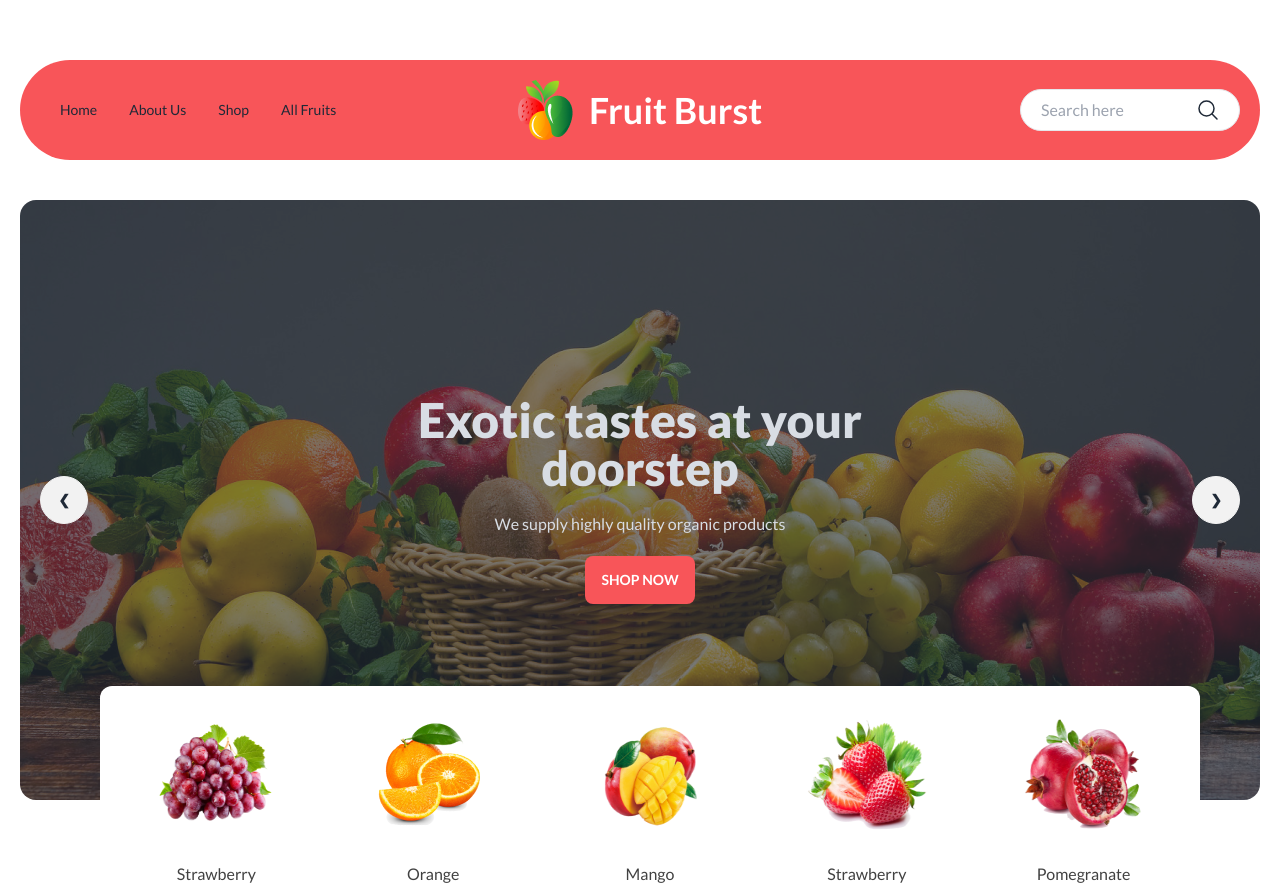
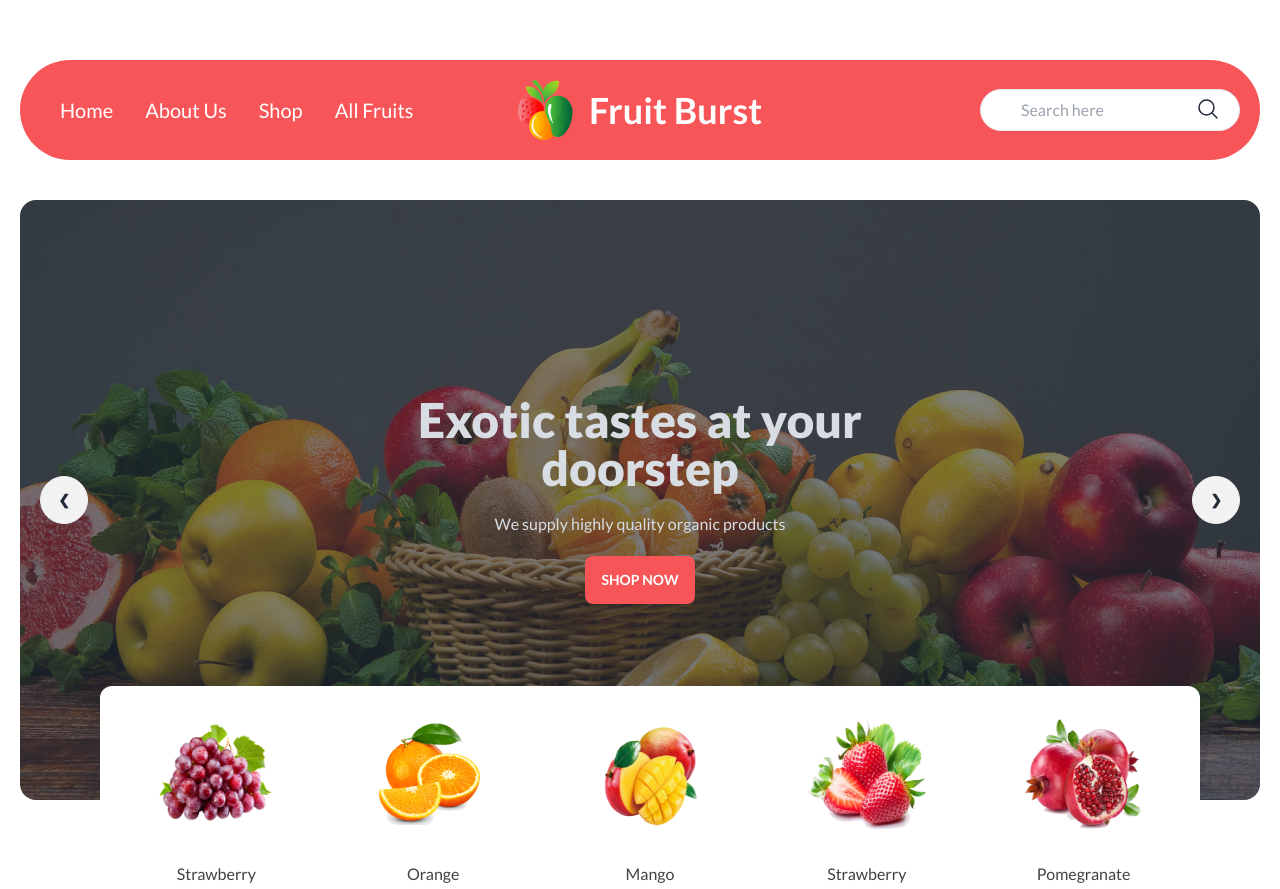
Before and after one commit to shahadat74238/fruit-brust, a plain HTML site: page index.html in a window 1280 px wide. Shown: the top 889 px of the page. Drawn offline with nearby package versions, Linux system fonts and the light colour scheme; grey boxes are pictures that could not be loaded.

Commit message:
complect full assaignment

```diff
--- a/index.html
+++ b/index.html
@@ -46,8 +46,8 @@
     <header class="container mx-auto p-5">
         <!-- Nav Started -->
         <nav>
-            <div class="navbar bg-base-100 bg-[#F85559] rounded-full my-10 p-5">
-                <div class="navbar-start">
+            <div class="navbar bg-base-100 lg:bg-[#F85559] rounded-full my-10 lg:p-5 flex-row-reverse lg:flex-row">
+                <div class="navbar-start justify-end lg:justify-start">
                     <div class="dropdown">
                         <label tabindex="0" class="btn btn-ghost lg:hidden">
                             <svg xmlns="http://www.w3.org/2000/svg" class="h-5 w-5" fill="none" viewBox="0 0 24 24"
@@ -58,20 +58,19 @@
                         </label>
                         <ul tabindex="0"
                             class="menu menu-sm dropdown-content mt-3 z-[1] p-2 shadow bg-base-100 rounded-box w-52">
-                            <li><a>Item 1</a></li>
-                            <li><a>Item 3</a></li>
-                        </ul>
-                    </div>
-
-                    <div class="hidden lg:block">
-                        <ul class="menu menu-horizontal px-1">
                             <li><a>Home</a></li>
                             <li><a>About Us</a></li>
                             <li><a>Shop</a></li>
                             <li><a>All Fruits</a></li>
                         </ul>
                     </div>
-                    <div>
+                    <div class="hidden lg:block">
+                        <ul class="menu menu-horizontal px-1 text-white text-xl font-medium">
+                            <li><a>Home</a></li>
+                            <li><a>About Us</a></li>
+                            <li><a>Shop</a></li>
+                            <li><a>All Fruits</a></li>
+                        </ul>
                     </div>
                 </div>
                 <div class="navbar-center hidden lg:flex">
@@ -80,15 +79,20 @@
                         <h1 class="text-white font-bold font-lato text-4xl">Fruit Burst</h1>
                     </div>
                 </div>
-                <div class="navbar-end invisible lg:visible">
-                    <input type="search" placeholder="Search here" class="border rounded-full py-2 px-5 relative">
-                    <div class="absolute mr-5">
+                <div class="navbar-end flex justify-start lg:justify-end">
+                    <div class="flex gap-4 items-center lg:hidden">
+                        <img class="w-10" src="./images/logo.png" alt="">
+                        <h1 class=" font-bold font-lato text-2xl">Fruit Burst</h1>
+                    </div>
+                    <div class="hidden lg:block relative">
+                        <input type="search" placeholder="Search here" class="border rounded-full py-2 px-10">
+                        <div class="absolute top-2 right-5">
                             <svg xmlns="http://www.w3.org/2000/svg" fill="none" viewBox="0 0 24 24" stroke-width="1.5"
                                 stroke="currentColor" class="w-6 h-6">
                                 <path stroke-linecap="round" stroke-linejoin="round"
                                     d="M21 21l-5.197-5.197m0 0A7.5 7.5 0 105.196 5.196a7.5 7.5 0 0010.607 10.607z" />
                             </svg>
-
+                        </div>
                     </div>
                 </div>
             </div>
@@ -725,7 +729,8 @@
             <div class="text-center space-y-5">
                 <h1 class="text-5xl font-extrabold">Why Choose Us</h1>
                 <p class="max-w-[600px] mx-auto">
-                    Contrary to popular belief, is not simply random text. It has roots in a piece of classical Latin literature from 45 BC, making it over 2000 years old.
+                    Contrary to popular belief, is not simply random text. It has roots in a piece of classical Latin
+                    literature from 45 BC, making it over 2000 years old.
                 </p>
             </div>
             <!-- service container -->
@@ -739,7 +744,7 @@
                         <div class="text-center lg:text-left">
                             <h1 class="text-2xl font-extrabold">Dedicated Team</h1>
                             <div class="flex justify-center lg:justify-start">
-                                <hr class="w-24 border border-black"/>
+                                <hr class="w-24 border border-black" />
                             </div>
                             <p class="text-secendry-color">
                                 Professional employees are there for you to pick the most amazing and fresh fruits.
@@ -753,7 +758,7 @@
                         <div class="text-center lg:text-left">
                             <h1 class="text-2xl font-extrabold">Fresh is Best</h1>
                             <div class="flex justify-center lg:justify-start">
-                                <hr class="w-24 border border-black"/>
+                                <hr class="w-24 border border-black" />
                             </div>
                             <p class="text-secendry-color">
                                 Professional employees are there for you to pick the most amazing and fresh fruits.
@@ -767,7 +772,7 @@
                         <div class="text-center lg:text-left">
                             <h1 class="text-2xl font-extrabold">Dedicated Team</h1>
                             <div class="flex justify-center lg:justify-start">
-                                <hr class="w-24 border border-black"/>
+                                <hr class="w-24 border border-black" />
                             </div>
                             <p class="text-secendry-color">
                                 Professional employees are there for you to pick the most amazing and fresh fruits.
@@ -788,7 +793,7 @@
                         <div class="text-center lg:text-right">
                             <h1 class="text-2xl font-extrabold">Dedicated Team</h1>
                             <div class="flex justify-center lg:justify-end">
-                                <hr class="w-24 border border-black"/>
+                                <hr class="w-24 border border-black" />
                             </div>
                             <p class="text-secendry-color">
                                 Professional employees are there for you to pick the most amazing and fresh fruits.
@@ -802,7 +807,7 @@
                         <div class="text-center lg:text-right">
                             <h1 class="text-2xl font-extrabold">Fresh is Best</h1>
                             <div class="flex justify-center lg:justify-end">
-                                <hr class="w-24 border border-black"/>
+                                <hr class="w-24 border border-black" />
                             </div>
                             <p class="text-secendry-color">
                                 Professional employees are there for you to pick the most amazing and fresh fruits.
@@ -816,7 +821,7 @@
                         <div class="text-center lg:text-right">
                             <h1 class="text-2xl font-extrabold">Dedicated Team</h1>
                             <div class="flex justify-center lg:justify-end">
-                                <hr class="w-24 border border-black"/>
+                                <hr class="w-24 border border-black" />
                             </div>
                             <p class="text-secendry-color">
                                 Professional employees are there for you to pick the most amazing and fresh fruits.
```
Lines whose indentation alone changed are shown as unchanged.
